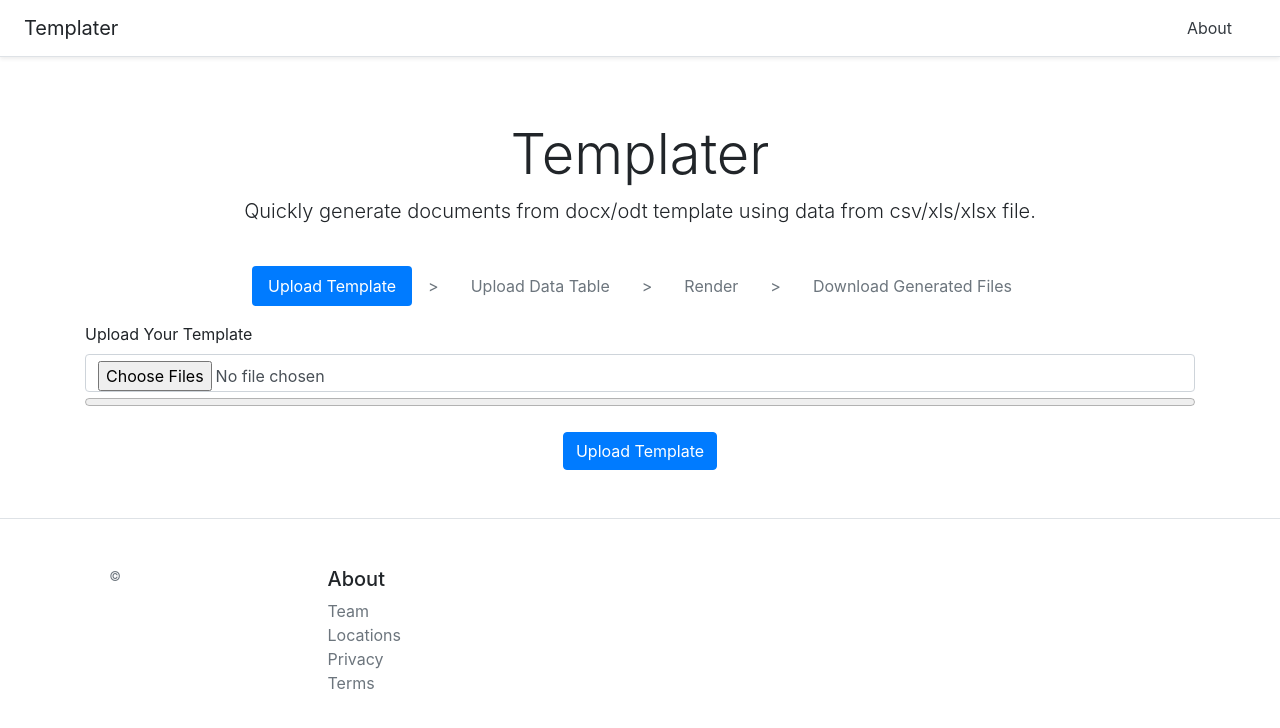
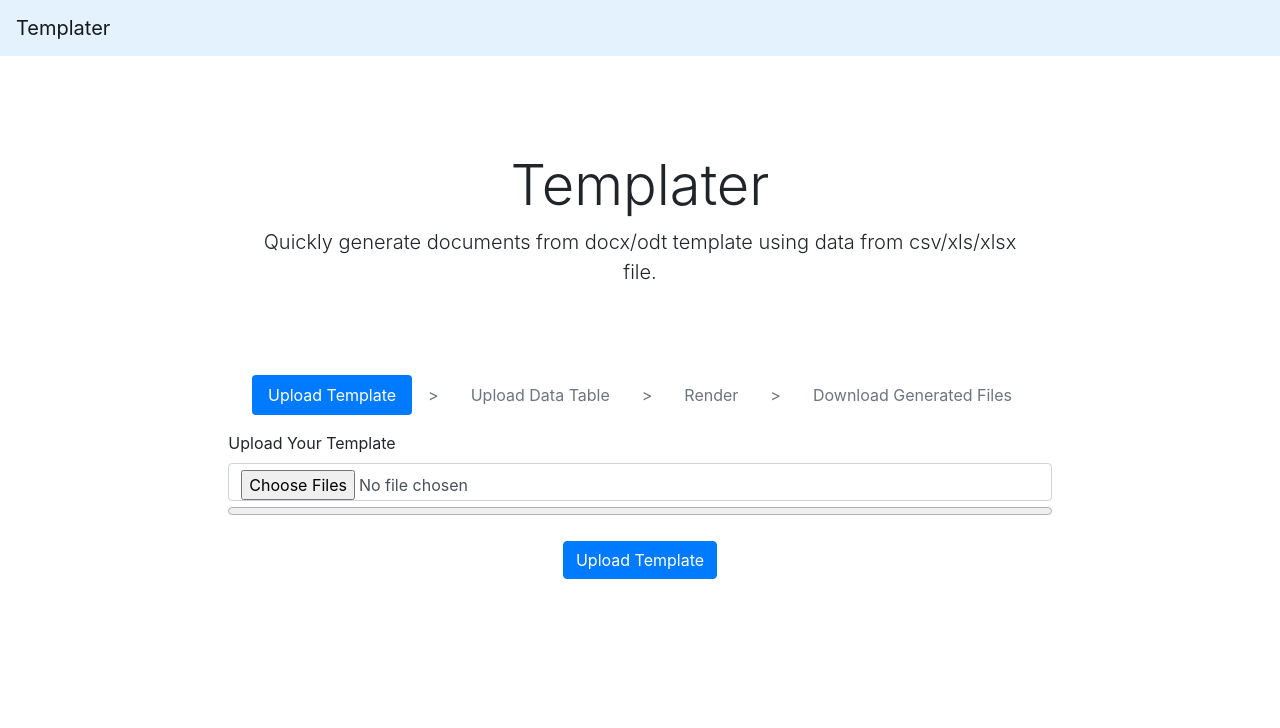
Before and after one commit to levi218/templater, a Python web app: template app/templater/templates/homepage.jinja2 in a window 1280 px wide. Shown: the top 728 px of the page. Run offline with Jinja, Linux system fonts and the light colour scheme; the template is opened without the code that fills it, so the values that code supplies are empty; some libraries are stand-ins or nearby versions.

Commit message:
GUI tweak

```diff
--- a/app/templater/templates/homepage.jinja2
+++ b/app/templater/templates/homepage.jinja2
@@ -1,7 +1,7 @@
 {% extends "layout.jinja2" %}
 
 {% block content %}
-<div class="px-3 py-3 pt-md-5 pb-md-4 mx-auto text-center">
+<div class="px-3 py-5 pt-md-5 pb-md-4 mx-auto my-5 text-center">
     <h1 class="display-4">Templater</h1>
     <p class="lead">Quickly generate documents from docx/odt template using data from csv/xls/xlsx file.</p>
 </div>
--- a/app/templater/templates/layout.jinja2
+++ b/app/templater/templates/layout.jinja2
@@ -24,49 +24,37 @@
         </head>
 
         <body>
+            <nav class="navbar navbar-expand-lg navbar-light" style="background-color: #e3f2fd;">
+                <span class="navbar-brand">Templater</span>
+                <button class="navbar-toggler" type="button" data-toggle="collapse" data-target="#navbarNav" aria-controls="navbarNav" aria-expanded="false" aria-label="Toggle navigation">
+                    <span class="navbar-toggler-icon"></span>
+                </button>
+                {# <div class="collapse navbar-collapse" id="navbarNav">
+                    <ul class="navbar-nav">
+                        <li class="nav-item">
+                            <a class="nav-link" href="#">Home</a>
+                        </li>
+                        <li class="nav-item">
+                            <a class="nav-link" href="#">Features</a>
+                        </li>
+                        <li class="nav-item">
+                            <a class="nav-link" href="#">About</a>
+                        </li>
+                    </ul>
+                </div> #}
+            </nav>
 
-        <div class="d-flex flex-column flex-md-row align-items-center p-3 px-md-4 mb-3 bg-white border-bottom shadow-sm">
-            <h5 class="my-0 mr-md-auto font-weight-normal">Templater</h5>
-            <nav class="my-2 my-md-0 mr-md-3">
-                <a class="p-2 text-dark" href="#">About</a>
-            </nav>
-        </div>
-
-        <div class="container">
-
+            <div class="container-fluid">
+                <div class='row'>
+                    <div class='col-8 offset-2'>
                 {% block content %}
                         <p>No content</p>
                 {% endblock content %}
-
+                    </div>
+                </div>
 
 
             </div>
-
-        <footer class="pt-4 my-md-5 pt-md-5 border-top">
-            <div class="row">
-                <div class="col-12 col-md-2 offset-1">
-                    <small class="d-block mb-3 text-muted">&copy; </small>
-                </div>
-                <div class="col-6 col-md-8">
-                    <h5>About</h5>
-                    <ul class="list-unstyled text-small">
-                        <li>
-                            <a class="text-muted" href="#">Team</a>
-                        </li>
-                        <li>
-                            <a class="text-muted" href="#">Locations</a>
-                        </li>
-                        <li>
-                            <a class="text-muted" href="#">Privacy</a>
-                        </li>
-                        <li>
-                            <a class="text-muted" href="#">Terms</a>
-                        </li>
-                    </ul>
-                </div>
-            </div>
-        </footer>
-
 
             <!-- Bootstrap core JavaScript
     ================================================== -->
```
Also changed, not shown: app/templater/static/theme.css (+0 -42 lines). Lines whose indentation alone changed are shown as unchanged.
